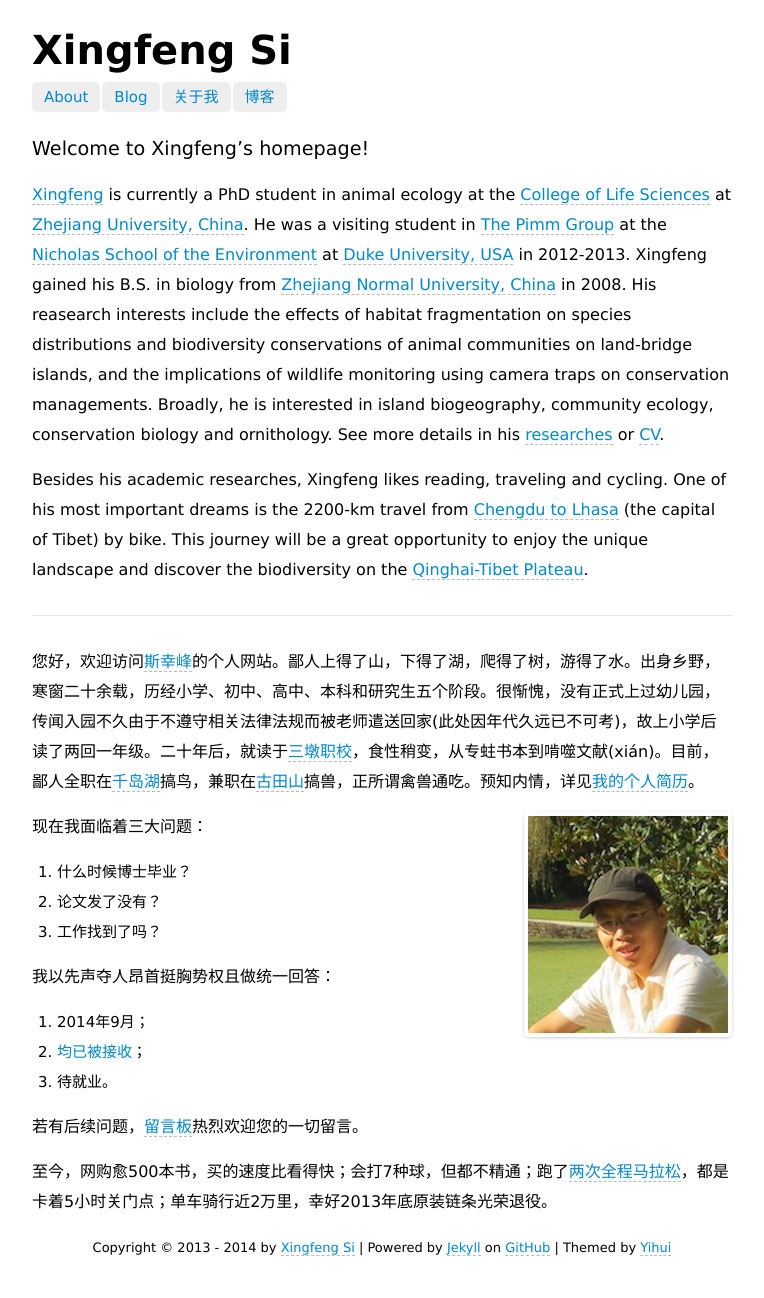
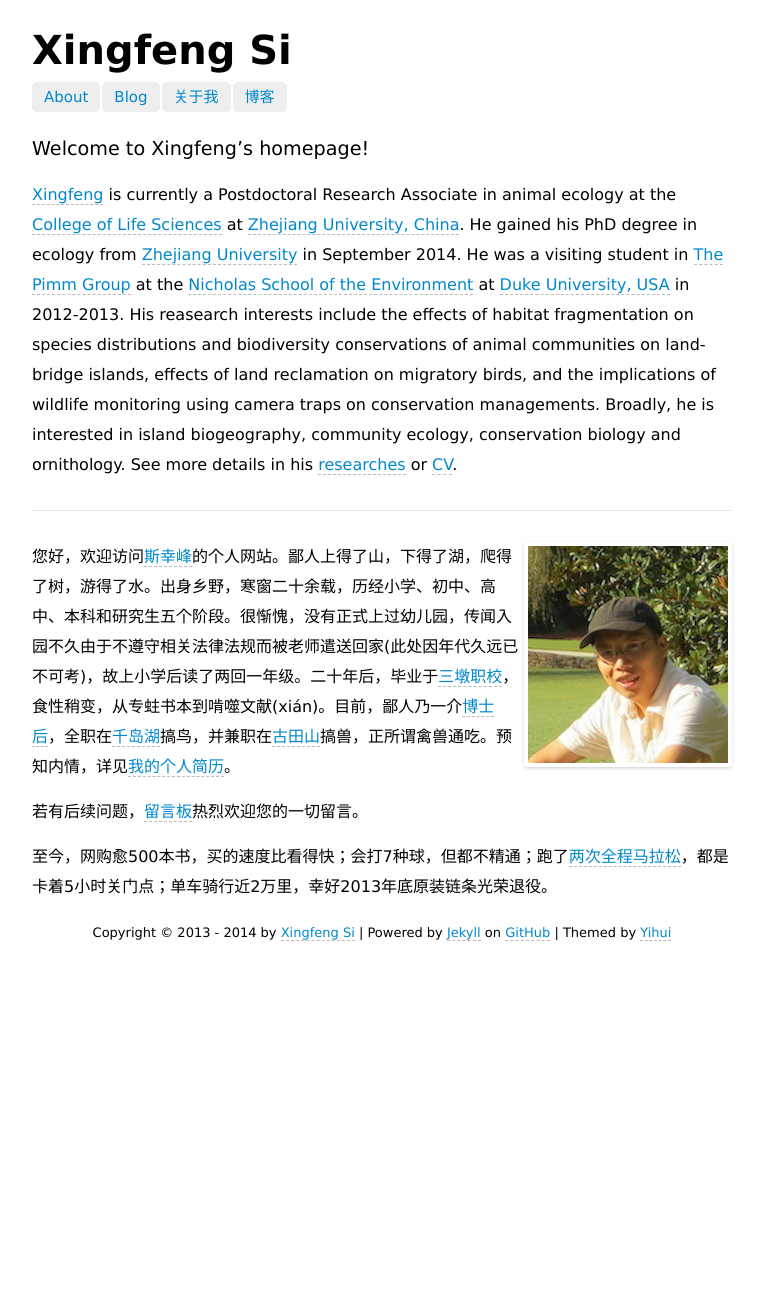
Before and after one commit to sixf/sixf.github.io, a Jekyll site: the page built from index.md, in a window 1280 px wide. Shown: the whole page, without its empty margins (258-1022 px from the left). Built offline with Jekyll 4.4.1, drawn with Linux system fonts in a browser that asks for light colours; Markdown is read by kramdown in place of the engine named in the settings; after the commit the page ends 983 px from its top, so only the background shows below that.

Commit message:
graduated

```diff
--- a/index.md
+++ b/index.md
@@ -5,28 +5,14 @@ layout: home
 
 <big>Welcome to Xingfeng’s homepage! </big>
 
-[Xingfeng](/ "Xingfeng Si") is currently a PhD student in animal ecology at the [College of Life Sciences](http://www.cls.zju.edu.cn/en/) at [Zhejiang University, China](http://www.zju.edu.cn/english/ "Zhejiang University"). He was a visiting student in [The Pimm Group](http://www.thepimmgroup.org) at the [Nicholas School of the Environment](http://nicholas.duke.edu) at [Duke University, USA](http://www.duke.edu) in 2012-2013. Xingfeng gained his B.S. in biology from [Zhejiang Normal University, China](http://www.zjnu.cn/eng/) in 2008. His reasearch interests include the effects of habitat fragmentation on species distributions and biodiversity conservations of animal communities on land-bridge islands, and the implications of wildlife monitoring using camera traps on conservation managements. Broadly, he is interested in island biogeography, community ecology, conservation biology and ornithology. See more details in his [researches](/en/about "About Xingfeng") or [CV](http://sixf.org/files/others/cv_en.pdf).
+[Xingfeng](/ "Xingfeng Si") is currently a Postdoctoral Research Associate in animal ecology at the [College of Life Sciences](http://www.cls.zju.edu.cn/en/) at [Zhejiang University, China](http://www.zju.edu.cn/english/ "Zhejiang University"). He gained his PhD degree in ecology from [Zhejiang University](http://www.zju.edu.cn/english/ "Zhejiang University") in September 2014. He was a visiting student in [The Pimm Group](http://www.thepimmgroup.org) at the [Nicholas School of the Environment](http://nicholas.duke.edu) at [Duke University, USA](http://www.duke.edu) in 2012-2013. His reasearch interests include the effects of habitat fragmentation on species distributions and biodiversity conservations of animal communities on land-bridge islands, effects of land reclamation on migratory birds, and the implications of wildlife monitoring using camera traps on conservation managements. Broadly, he is interested in island biogeography, community ecology, conservation biology and ornithology. See more details in his [researches](/en/about "About Xingfeng") or [CV](http://sixf.org/files/others/cv_en.pdf).
 
-Besides his academic researches, Xingfeng likes reading, traveling and cycling. One of his most important dreams is the 2200-km travel from [Chengdu to Lhasa](http://en.wikipedia.org/wiki/China_National_Highway_318) (the capital of Tibet) by bike. This journey will be a great opportunity to enjoy the unique landscape and discover the biodiversity on the [Qinghai-Tibet Plateau](http://en.wikipedia.org/wiki/Qinghai-Tibet_Plateau).
 
 ---
 
-
-您好，欢迎访问[斯幸峰](/ "Xingfeng Si")的个人网站。鄙人上得了山，下得了湖，爬得了树，游得了水。出身乡野，寒窗二十余载，历经小学、初中、高中、本科和研究生五个阶段。很惭愧，没有正式上过幼儿园，传闻入园不久由于不遵守相关法律法规而被老师遣送回家(此处因年代久远已不可考)，故上小学后读了两回一年级。二十年后，就读于[三墩职校](http://www.zju.edu.cn)，食性稍变，从专蛀书本到啃噬文献(xián)。目前，鄙人全职在[千岛湖](/cn/pages/thousand-island-lake/)搞鸟，兼职在[古田山](/cn/pages/gutianshan-reserve/)搞兽，正所谓禽兽通吃。预知内情，详见[我的个人简历](http://sixf.org/files/others/cv_zh.pdf)。
-
 <p><img src="http://sixf.org/files/images/avatar.jpg" title="Xingfeng Si" align="right" /></p>
 
-现在我面临着三大问题：
-
-1. 什么时候博士毕业？
-2. 论文发了没有？
-3. 工作找到了吗？
-
-我以先声夺人昂首挺胸势权且做统一回答：
-
-1. 2014年9月；
-2. [均已被接收](http://sixf.org/cn/publication/)；
-3. 待就业。
+您好，欢迎访问[斯幸峰](/ "Xingfeng Si")的个人网站。鄙人上得了山，下得了湖，爬得了树，游得了水。出身乡野，寒窗二十余载，历经小学、初中、高中、本科和研究生五个阶段。很惭愧，没有正式上过幼儿园，传闻入园不久由于不遵守相关法律法规而被老师遣送回家(此处因年代久远已不可考)，故上小学后读了两回一年级。二十年后，毕业于[三墩职校](http://www.zju.edu.cn)，食性稍变，从专蛀书本到啃噬文献(xián)。目前，鄙人乃一介[博士后](http://zh.wikipedia.org/zh/博士後)，全职在[千岛湖](/cn/pages/thousand-island-lake/)搞鸟，并兼职在[古田山](/cn/pages/gutianshan-reserve/)搞兽，正所谓禽兽通吃。预知内情，详见[我的个人简历](http://sixf.org/files/others/cv_zh.pdf)。
 
 若有后续问题，[留言板](/cn/guestbook)热烈欢迎您的一切留言。
 
```
